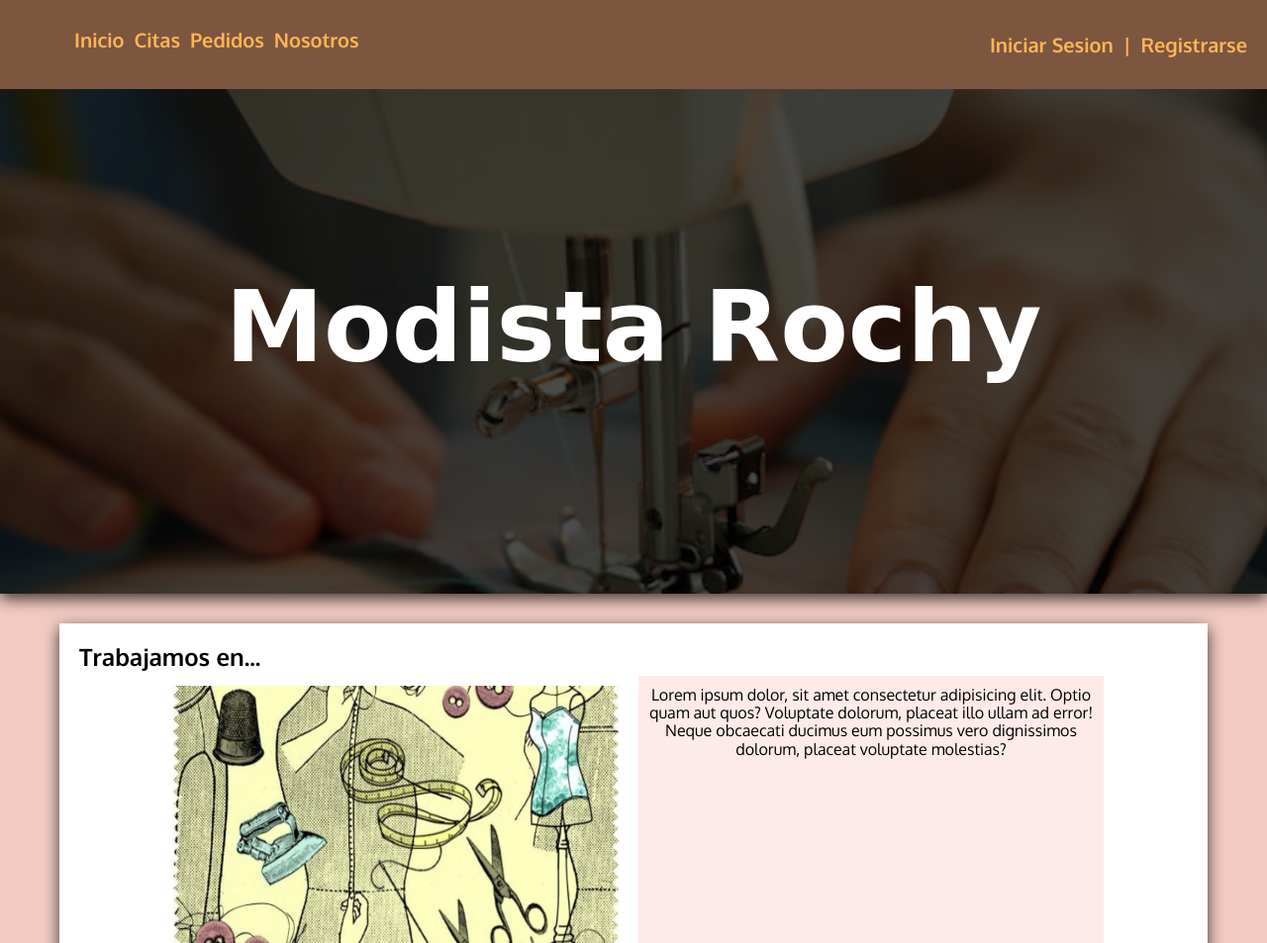
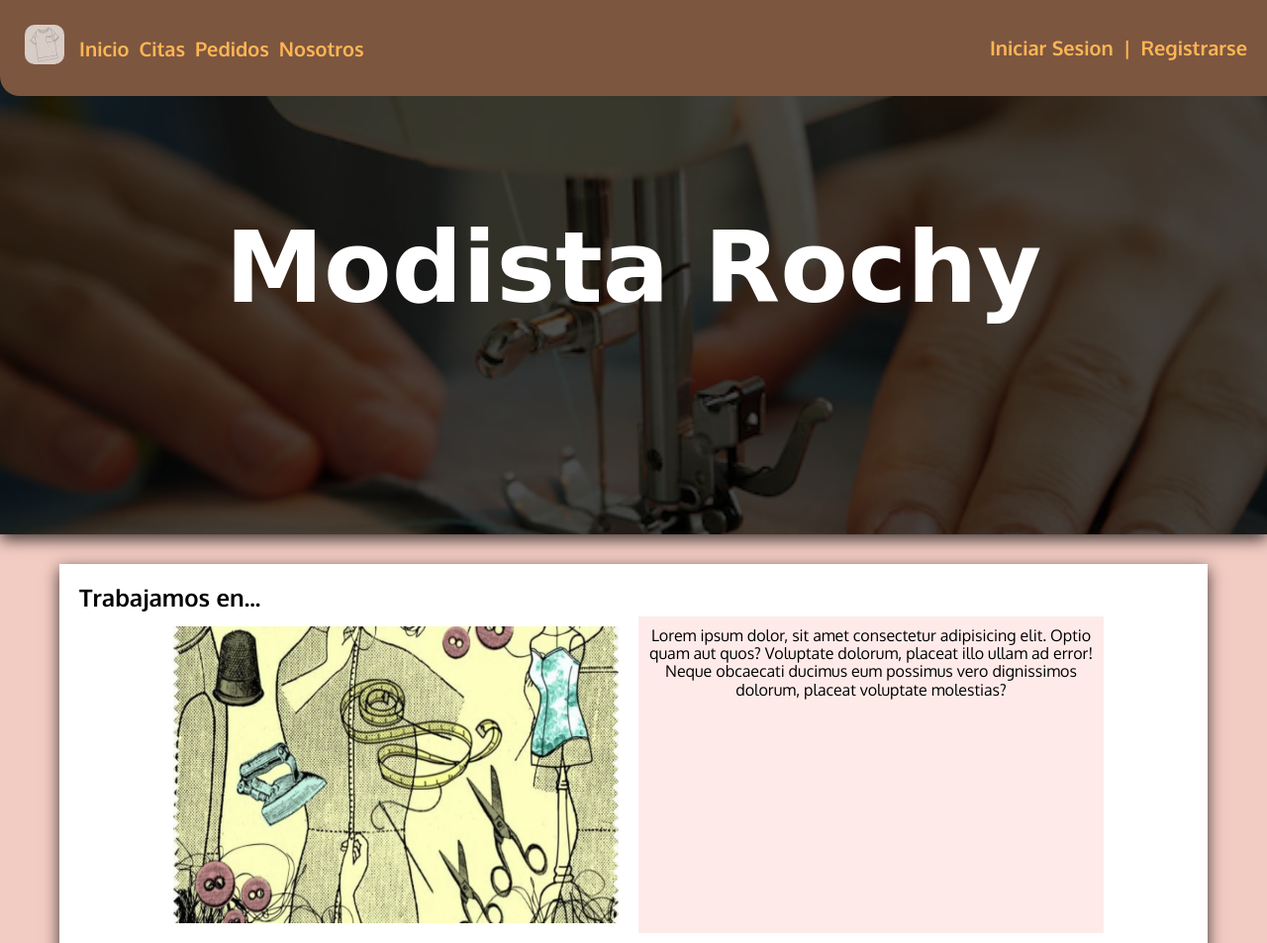
Before and after one commit to Shapedb/proyecto_modista_web, a PHP site: page /html/index.html in a window 1280 px wide. Shown: the top 953 px of the page at 99% size. Run offline with PHP 8.4, Linux system fonts and the light colour scheme; some web fonts are replaced.

Commit message:
Ultimo Ver.

```diff
--- a/css/styles_global.css
+++ b/css/styles_global.css
@@ -10,6 +10,7 @@
     --hover-boton: #ffcd8a;
     --transparente: rgb(0 0 0 / 0%);
     --texto-color-nav: #FFB654;
+    --box-dark-grade: rgba(255, 255, 255, 0.7);
 }
 /*Global*/
 * {
@@ -29,9 +30,12 @@
     display: flex;
     flex-direction: column;
     align-items: center;
+
 }
+
 .flex {
     display: flex;
+    align-items: center;
 }
 .align-center {
     line-height: 3rem;
@@ -40,18 +44,20 @@
 
 /*Navegacion Principal*/
 .icon-nav {
-    background-image: url(../img/icon-temporal.png) ;
     width: 4rem;
     height: 4rem;
+}
+.font-icon {
+    background-color: var(--box-dark-grade);
+    width: 4rem;
+    height: 4rem;
+    border-radius: 1rem;
 }
 
 .color-nav a{
     color: var(--texto-color-nav);
 }
 
-.espacio {
-    padding-top : 6rem;
-}
 .nav {
     background-color: var(--nav-base);
     width: 100%;
@@ -66,6 +72,8 @@
     font-size: 2rem;
     /**/
     transition: all 1s ease;
+    border-bottom-left-radius: 2rem;
+    border-bottom-right-radius: 2rem;
 }
 
 .flex-nav {
--- a/html/index.html
+++ b/html/index.html
@@ -15,13 +15,13 @@
         <!--Hoja de Estilos Propia-->
         <link rel="stylesheet" href="../css/styles.css">
     </head>
-    <body class="espacio">
+    <body>
         <!--Barra de Nacegacion-->
         <header>
             <div class="nav">
                 <nav  class=" flex-nav ">
                     <div class="flex" >
-                        <a class="color-nav align-center icon-nav" href="#"></a>
+                        <a class="color-nav align-center" href="#"><img class="icon-nav font-icon" src="../img/icon-temporal.png" alt=""><span class="fon-icon"></span></a>
                         <a class="color-nav align-center" href="#">Inicio </a>
                         <a class="color-nav align-center" href="#">Citas </a>
                         <a class="color-nav align-center" href="#">Pedidos </a>
```
